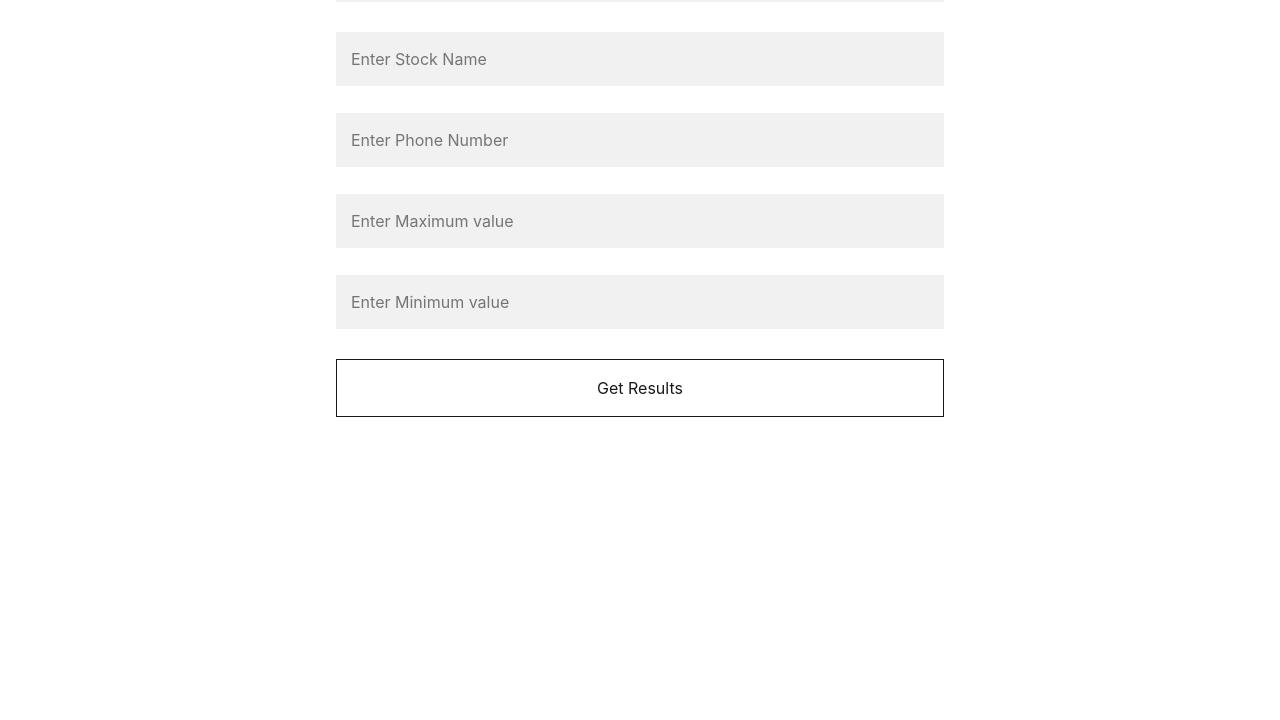
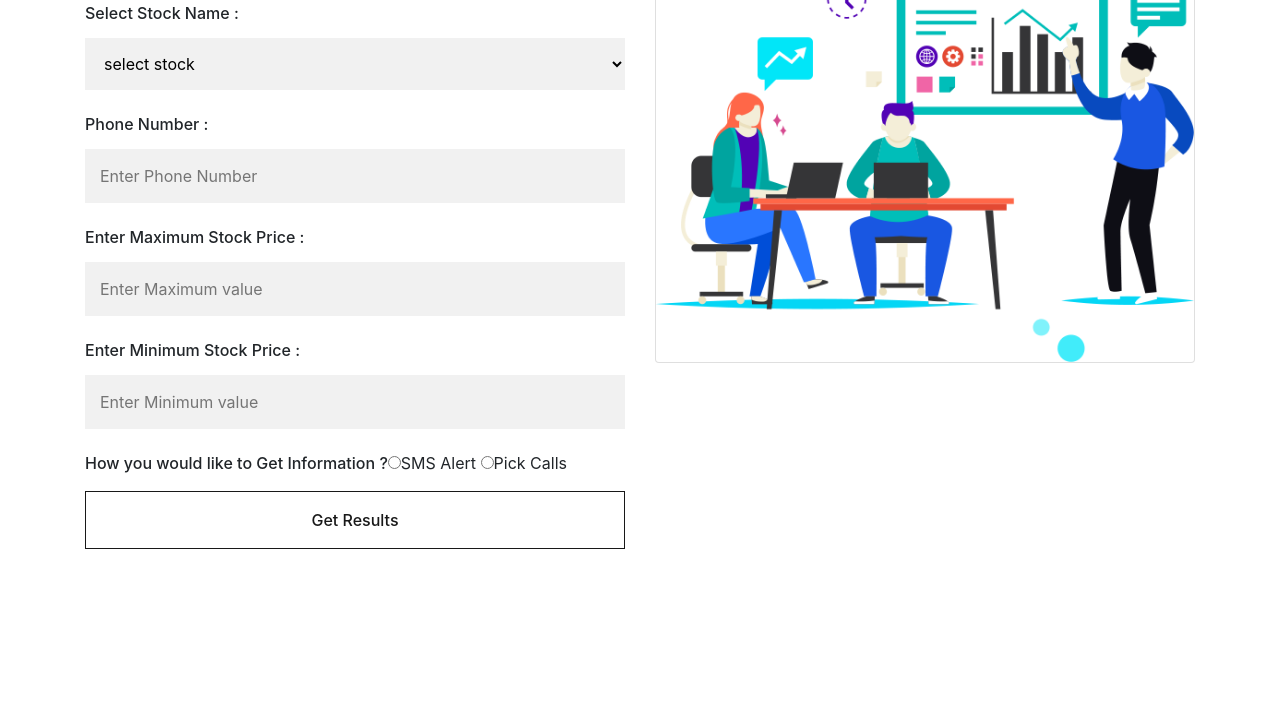
Before and after one commit to harshiththota/hacknightv3, a website: page index.html in a window 1280 px wide. Shown: the part 80-800 px from the top of the page. Drawn offline with nearby package versions, Linux system fonts and the light colour scheme.

Commit message:
Change the front end

```diff
--- a/index.html
+++ b/index.html
@@ -3,9 +3,8 @@
 <head>
 	<meta charset="utf-8">
 	<meta name="viewport" content="width=device-width, initial-scale=1">
-  <link rel="shortcut icon" href="#" />
 	<link rel="stylesheet" href="https://stackpath.bootstrapcdn.com/bootstrap/4.3.1/css/bootstrap.min.css">
-	<link rel="stylesheet" href="mainstyle.css">
+	<link rel="stylesheet" type="text/css" href="mainstyle.css">
 	<script src="https://ajax.googleapis.com/ajax/libs/jquery/3.4.1/jquery.min.js"></script>
 	<script async src="https://stackpath.bootstrapcdn.com/bootstrap/4.3.1/js/bootstrap.min.js"></script>
 <!-- 	<script async src="https://code.jquery.com/jquery-1.12.4.js"></script> -->
@@ -13,25 +12,42 @@
 	<script async src="main.js"></script>
 </head>
 <body>
+    <div class="container-fluid gtco-banner-area">
+    <div class="container">
+        <div class="row">
+            <div class="col-md-6">
                 <form method="POST" id="getstockresult">
-  <div class="container">
-    <h1>Start Stock Prediction Today</h1>
+                  <div class="userform">
+                    <h2>Stock Prediction</h2>
                     <hr>
-
-    <input class="stockinput" type="text" name="stockname" placeholder="Enter Stock Name" id="stock_name">
-
+                    <div><label class="formlabel">Select Stock Name : </label>
+                    <select class="stockinput" type="text" id="stock_name">
+                        <option value="">select stock</option>
+                        <option value="1">Samsung</option>
+                    </select>
+                    </div>
+                    <div><label class="formlabel">Phone Number : </label>
                     <input class="stockinput" type="text" name="phonenumber" placeholder="Enter Phone Number" id="phone_number">
-
+                    </div>
+                    <div><label class="formlabel">Enter Maximum Stock Price : </label>
                     <input class="stockinput" type="text" placeholder="Enter Maximum value" name="stock_max_value" id="stock_max_value">
-
+                    </div>
+                    <div><label class="formlabel">Enter Minimum Stock Price : </label>
                     <input class="stockinput" type="text" placeholder="Enter Minimum value" name="stock_min_value" id="stock_min_value">
-
-    <!-- <input type="text" class="stockinput" id="start_Date" placeholder="Enter From Date"> -->
-
-    <!-- <input type="text" class="stockinput" id="end_Date" placeholder="Enter To Date"> -->
-
+                    </div>
+                    <div><label class="formlabel">How you would like to Get Information ?</label>
+                        <span><input type="radio" class="infobtn" name="sendinfo" id="sendinfo" value="sms"><label>SMS Alert</label></span>
+                        <span><input type="radio" name="sendinfo" id="sendinfo" class="infobtn" value="calls"><label>Pick Calls</label></span>
+                    </div>
                     <button type="button" class="stockbtn" id="stock_submit_btn" name="submit">Get Results</button>
                   </div>
                 </form>
+            </div>
+            <div class="col-md-6">
+                <div class="card"><img class="card-img-top img-fluid" src="banner-img.png" alt=""></div>
+            </div>
+        </div>
+    </div>
+</div>
 </body>
 </html>
--- a/mainstyle.css
+++ b/mainstyle.css
@@ -4,13 +4,12 @@ body {
   margin: 0 auto;
 }
 
-/* Add padding to containers */
-.container {
-  padding: 16px;
-  background-color: white;
-  width: 50%;
+.stockform {
+  margin: 10px;
+  padding: 10px;
+  float: left;
   text-align: center;
-  justify-content: center;
+  box-shadow: 2px 2px 2px 2px;
 }
 
 /* Full-width input fields */
@@ -44,10 +43,25 @@ hr {
   cursor: pointer;
   width: 100%;
   opacity: 0.9;
+  text-align: center;
+  justify-content: center;
+  font-weight: 500;
 }
 
 .stockbtn:hover {
   color: white;
   background-color: black;
-  opacity: 0.2;
 }
+
+.formlabel {
+  float: left;
+  font-weight: 500;
+}
+
+/*.gtco-banner-area .card .card-img-top {
+  max-width: 430px;
+  margin: 0 auto;
+  margin-top: 30px;
+  margin-right: 0;
+  border: none;
+}*/
```
Also changed, not shown: banner-img.png (added). Lines whose indentation alone changed are shown as unchanged.
